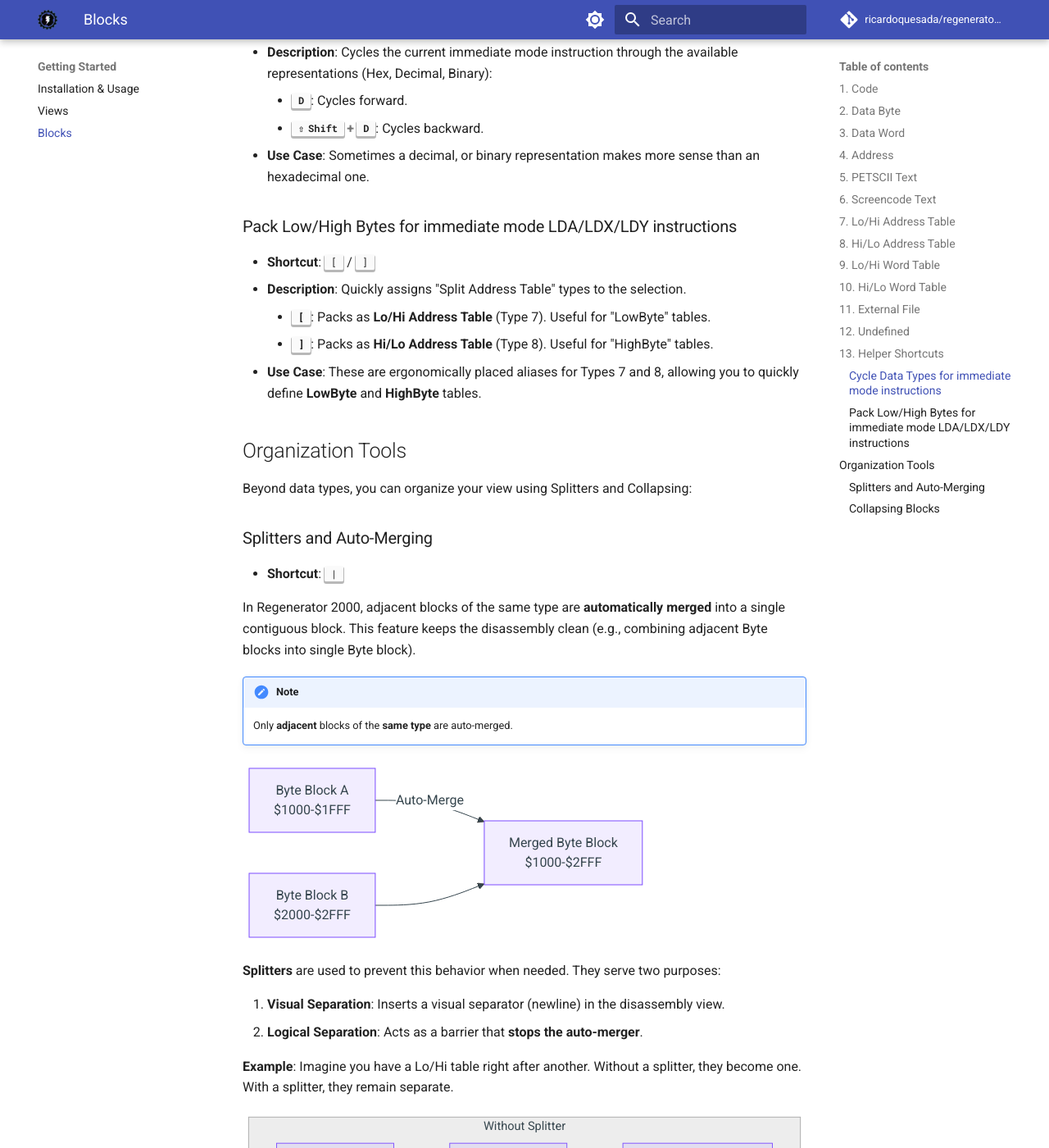
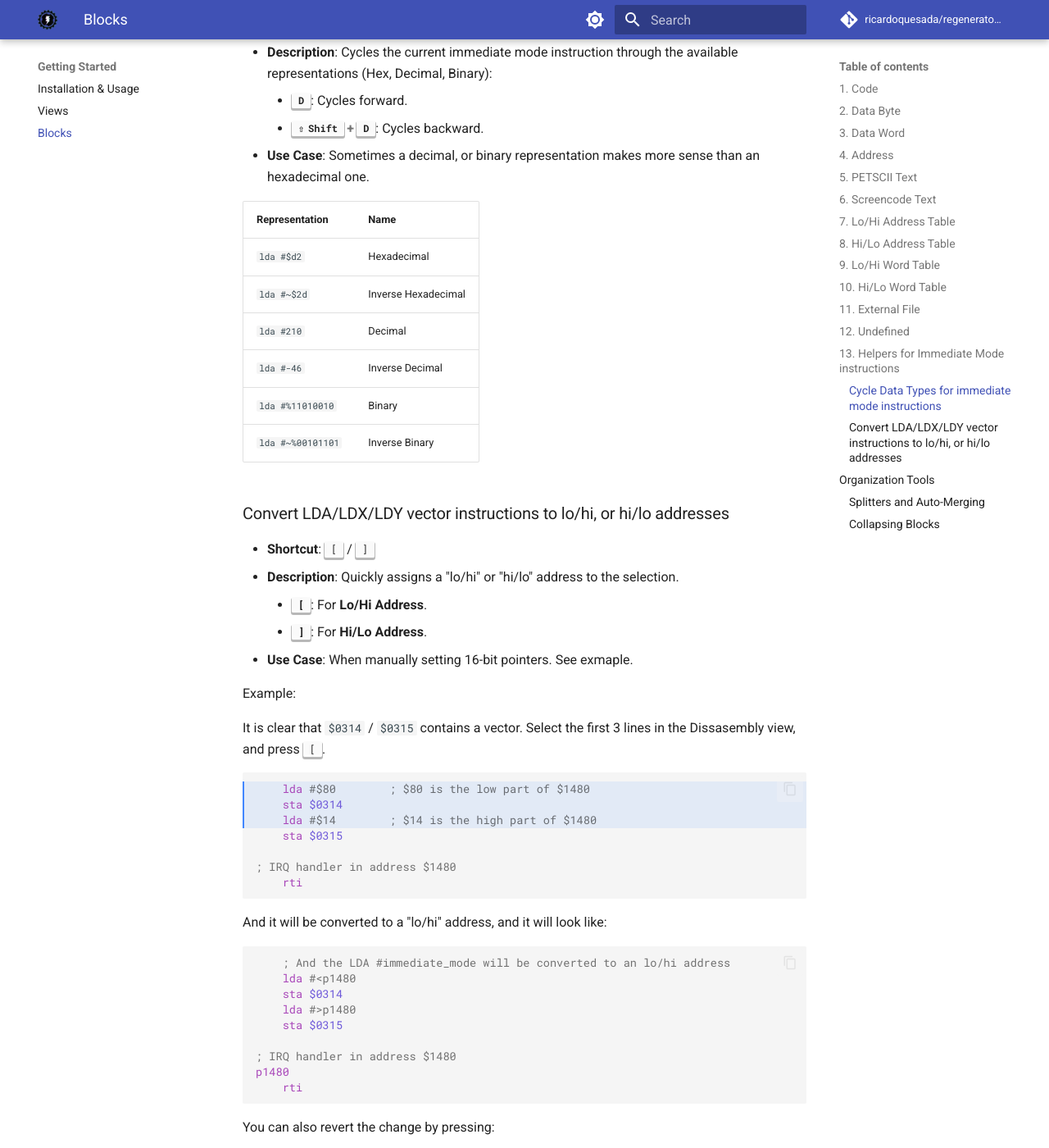
Before and after one commit to ricardoquesada/regenerator2000, an MkDocs documentation site: the page built from docs/blocks.md, in a window 1280 px wide and 1400 px high, scrolled down 5457 px. Shown: the whole window at 82% size. Built offline with MkDocs 1.6.1 and Material for MkDocs 9.7.7, drawn with Linux system fonts in a browser that asks for light colours; comment, search, counter and statistics services are not loaded; some of the changed text lies outside the part shown.

Commit message:
mkdocs: documentation for immediate mode helpers

````diff
--- a/docs/blocks.md
+++ b/docs/blocks.md
@@ -518,7 +518,7 @@ The available Block Types are:
         .byte $ff
         ```
 
-## 13. Helper Shortcuts
+## 13. Helpers for Immediate Mode instructions
 
 ### Cycle Data Types for immediate mode instructions
 
@@ -528,13 +528,56 @@ The available Block Types are:
     - **++shift+d++**: Cycles backward.
 - **Use Case**: Sometimes a decimal, or binary representation makes more sense than an hexadecimal one.
 
-### Pack Low/High Bytes for immediate mode LDA/LDX/LDY instructions
+| Representation    | Name                |
+| :---------------- | :------------------ |
+| `lda #$d2`        | Hexadecimal         |
+| `lda #~$2d`       | Inverse Hexadecimal |
+| `lda #210`        | Decimal             |
+| `lda #-46`        | Inverse Decimal     |
+| `lda #%11010010`  | Binary              |
+| `lda #~%00101101` | Inverse Binary      |
+
+### Convert LDA/LDX/LDY vector instructions to lo/hi, or hi/lo addresses
 
 - **Shortcut**: ++bracket-left++ / ++bracket-right++
-- **Description**: Quickly assigns "Split Address Table" types to the selection.
-    - **++bracket-left++**: Packs as **Lo/Hi Address Table** (Type 7). Useful for "LowByte" tables.
-    - **++bracket-right++**: Packs as **Hi/Lo Address Table** (Type 8). Useful for "HighByte" tables.
-- **Use Case**: These are ergonomically placed aliases for Types 7 and 8, allowing you to quickly define **LowByte** and **HighByte** tables.
+- **Description**: Quickly assigns a "lo/hi" or "hi/lo" address to the selection.
+    - **++bracket-left++**: For **Lo/Hi Address**.
+    - **++bracket-right++**: For **Hi/Lo Address**.
+- **Use Case**: When manually setting 16-bit pointers. See exmaple.
+
+Example:
+
+It is clear that `$0314` / `$0315` contains a vector.
+Select the first 3 lines in the Dissasembly view, and press ++open-bracket++.
+
+```asm hl_lines="1-3"
+    lda #$80        ; $80 is the low part of $1480
+    sta $0314
+    lda #$14        ; $14 is the high part of $1480
+    sta $0315
+
+; IRQ handler in address $1480
+    rti
+```
+
+And it will be converted to a "lo/hi" address, and it will look like:
+
+```asm
+    ; And the LDA #immediate_mode will be converted to an lo/hi address
+    lda #<p1480
+    sta $0314
+    lda #>p1480
+    sta $0315
+
+; IRQ handler in address $1480
+p1480
+    rti
+```
+
+You can also revert the change by pressing:
+
+* ++u++ to undo
+* or press ++d++ to remove the hi/lo or lo/hi address, and represent it as hexadecimal again.
 
 ## Organization Tools
 
````
